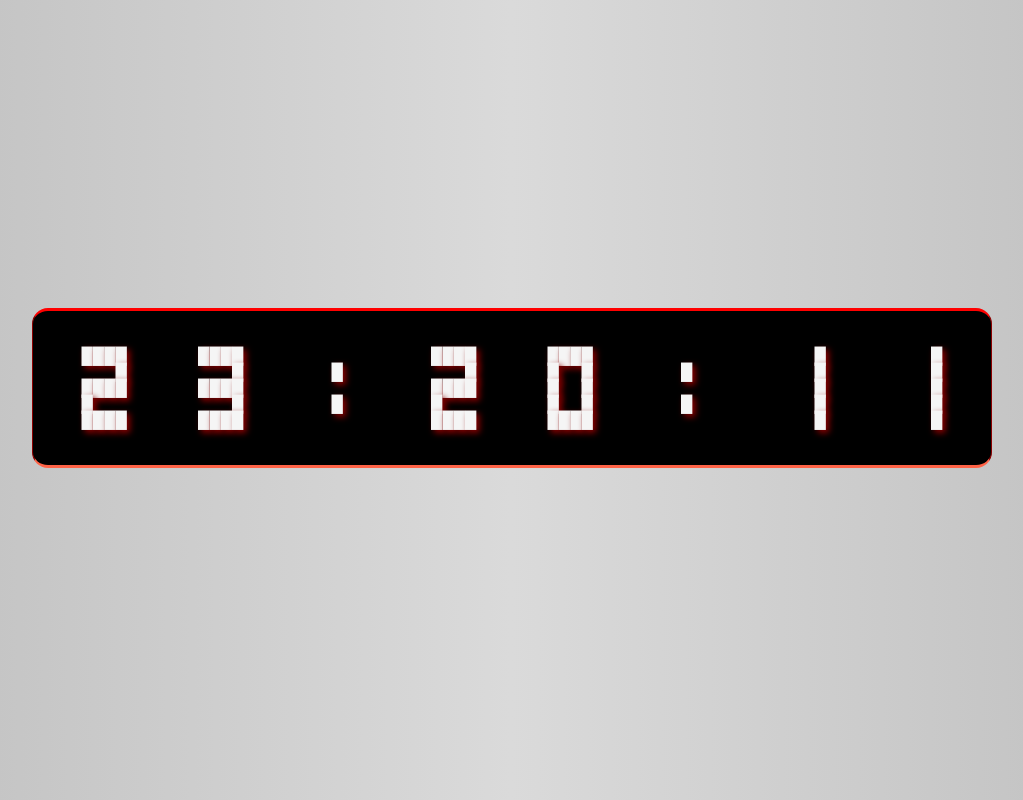
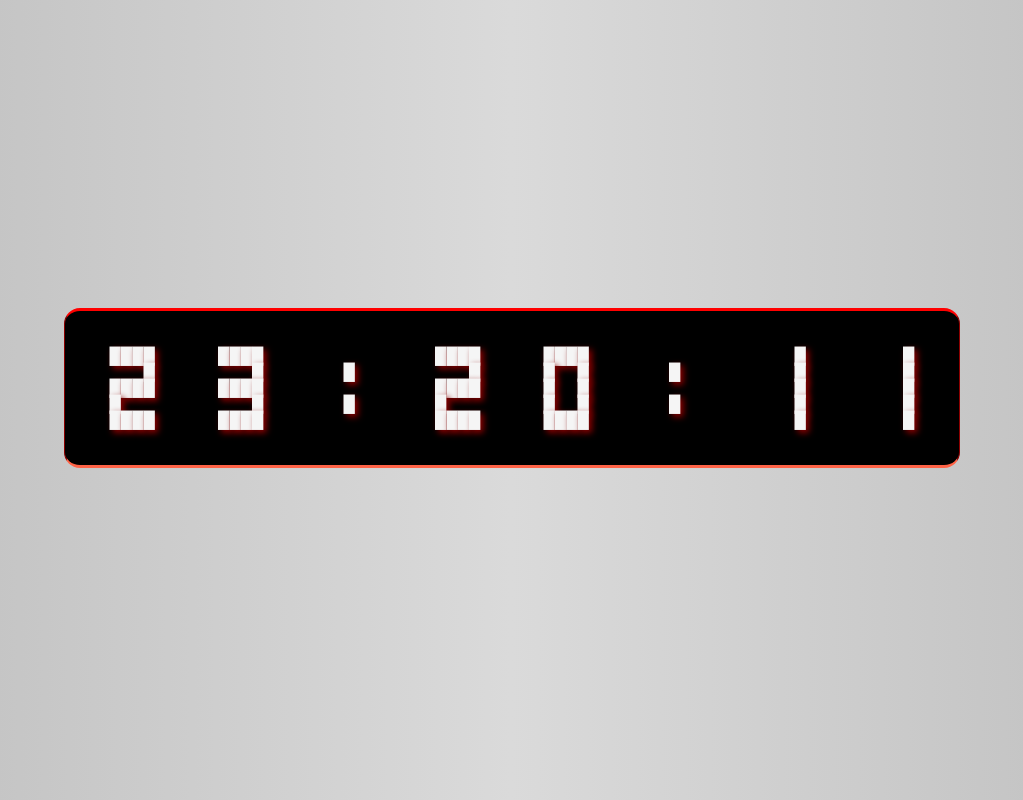
Before and after one commit to mmazepa/DigitalClock_ASCII, a plain HTML site: page src/index.html in a window 1280 px wide. Shown: the whole page, without its empty margins (128-1151 px from the left). Drawn offline with Linux system fonts and the light colour scheme.

Commit message:
Declare encoding, minor style changes.

```diff
--- a/src/assets/css/style.less
+++ b/src/assets/css/style.less
@@ -26,7 +26,7 @@ body {
     table {
       &#clock {
         .centerBox;
-        .size(75vw, 20vh);
+        .size(70vw, 20vh);
         .fontSize(2vh);
         .colors(black, whitesmoke);
         text-align: center;
--- a/src/index.html
+++ b/src/index.html
@@ -1,6 +1,7 @@
 <!DOCTYPE html>
 <html>
     <head>
+        <meta charset="UTF-8">
         <title>Digital Clock</title>
         <link rel="stylesheet" type="text/css" href="assets/css/style.css">
         <script type="text/javascript" src="assets/js/script.js"></script>
```
Also changed, not shown: src/assets/css/style.css.
